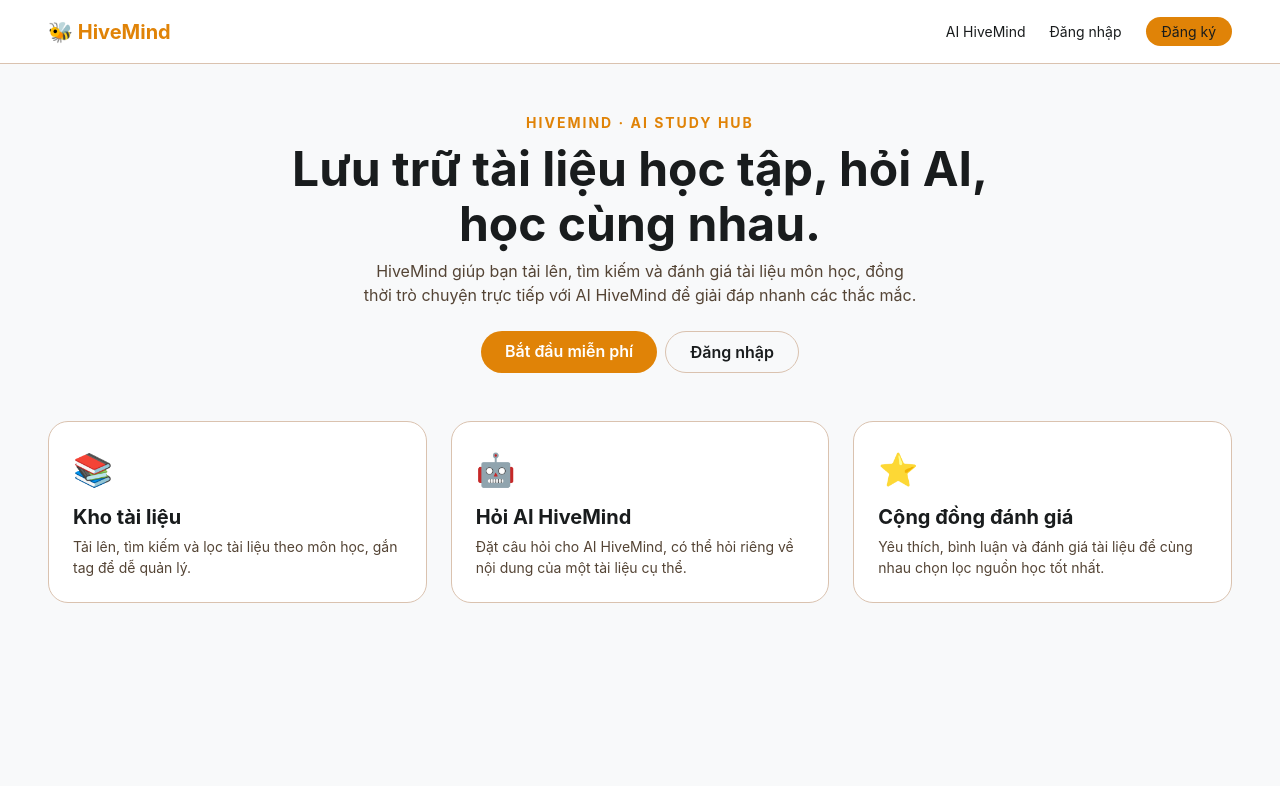
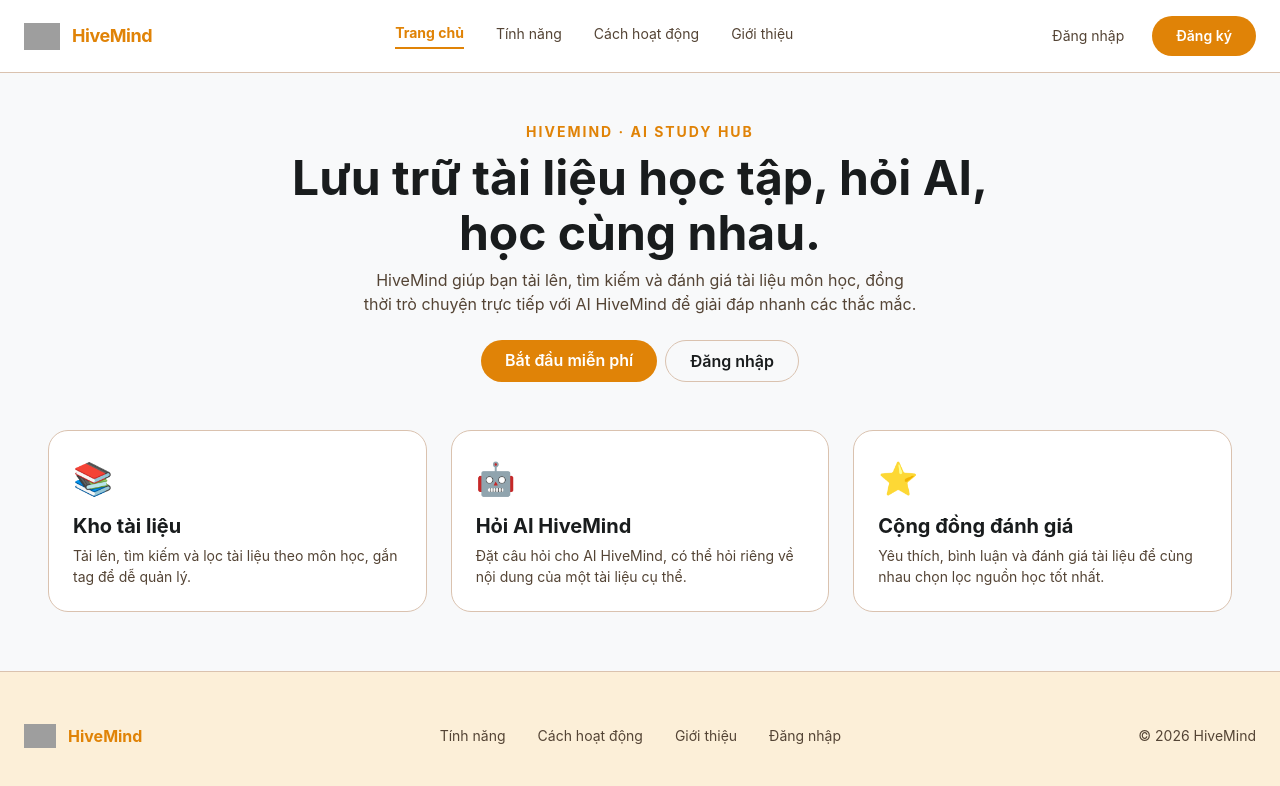
Before and after one commit to nguyenquocty080259-png/AISH, a React (Vite) app in the folder frontend/: page / in a window 1280 px wide. Shown: the top 786 px of the page. Built offline with nearby package versions, Linux system fonts and the light colour scheme; grey boxes are pictures that could not be loaded.

Commit message:
feat(guest): shared navbar, footer, marketing routes + tailwind theme

```diff
--- a/frontend/src/assets/css/tailwind.css
+++ b/frontend/src/assets/css/tailwind.css
@@ -1,9 +1,13 @@
 /* Tailwind utilities only: reset.css remains the app's sole reset/preflight. */
+@import "tailwindcss/theme.css";
 @import "tailwindcss/utilities.css";
 
 /* Utilities reference the existing app tokens; no values are duplicated. */
 @utility bg-primary { background-color: var(--color-primary); }
+@utility text-primary { color: var(--color-primary); }
 @utility text-primary-dark { color: var(--color-primary-dark); }
+@utility bg-primary-dark { background-color: var(--color-primary-dark); }
+@utility border-primary { border-color: var(--color-primary); }
 @utility bg-accent { background-color: var(--color-accent); }
 @utility bg-surface { background-color: var(--color-surface); }
 @utility bg-surface-soft { background-color: var(--color-surface-soft); }
--- /dev/null
+++ b/frontend/src/components/guest/GuestFooter.jsx
@@ -0,0 +1,23 @@
+import { Link } from "react-router-dom";
+import { ROUTES } from "../../constants/routes";
+import logo from "../../assets/images/hivemind-logo.png";
+
+export default function GuestFooter() {
+  return (
+    <footer className="bg-surface-soft border-t border-border">
+      <div className="flex flex-col md:flex-row justify-between items-center w-full max-w-7xl mx-auto px-6 py-12 gap-6">
+        <Link to={ROUTES.HOME} className="flex items-center gap-3">
+          <img src={logo} alt="HiveMind" className="w-8 h-8 object-contain" />
+          <span className="text-base font-bold text-primary">HiveMind</span>
+        </Link>
+        <div className="flex flex-wrap justify-center gap-8">
+          <Link to={ROUTES.FEATURES} className="text-sm text-secondary hover:text-primary transition-colors">Tính năng</Link>
+          <Link to={ROUTES.HOW_IT_WORKS} className="text-sm text-secondary hover:text-primary transition-colors">Cách hoạt động</Link>
+          <Link to={ROUTES.ABOUT} className="text-sm text-secondary hover:text-primary transition-colors">Giới thiệu</Link>
+          <Link to={ROUTES.LOGIN} className="text-sm text-secondary hover:text-primary transition-colors">Đăng nhập</Link>
+        </div>
+        <div className="text-sm text-secondary">© 2026 HiveMind</div>
+      </div>
+    </footer>
+  );
+}
--- /dev/null
+++ b/frontend/src/components/guest/GuestNavbar.jsx
@@ -0,0 +1,43 @@
+import { Link, NavLink } from "react-router-dom";
+import { ROUTES } from "../../constants/routes";
+import logo from "../../assets/images/hivemind-logo.png";
+
+const LINKS = [
+  { to: ROUTES.HOME, label: "Trang chủ", end: true },
+  { to: ROUTES.FEATURES, label: "Tính năng" },
+  { to: ROUTES.HOW_IT_WORKS, label: "Cách hoạt động" },
+  { to: ROUTES.ABOUT, label: "Giới thiệu" },
+];
+
+function linkClass({ isActive }) {
+  return [
+    "text-sm transition-colors pb-1",
+    isActive
+      ? "text-primary font-bold border-b-2 border-primary"
+      : "text-secondary hover:text-primary",
+  ].join(" ");
+}
+
+export default function GuestNavbar() {
+  return (
+    <header className="sticky top-0 z-50 bg-surface border-b border-border">
+      <nav className="flex items-center justify-between w-full max-w-7xl mx-auto px-6 py-4">
+        <Link to={ROUTES.HOME} className="flex items-center gap-3">
+          <img src={logo} alt="HiveMind" className="w-9 h-9 object-contain" />
+          <span className="text-lg font-bold text-primary tracking-tight">HiveMind</span>
+        </Link>
+        <div className="hidden md:flex items-center gap-8">
+          {LINKS.map((l) => (
+            <NavLink key={l.to} to={l.to} end={l.end} className={linkClass}>
+              {l.label}
+            </NavLink>
+          ))}
+        </div>
+        <div className="flex items-center gap-3">
+          <Link to={ROUTES.LOGIN} className="text-sm text-secondary hover:text-primary px-4 py-2 transition-colors">Đăng nhập</Link>
+          <Link to={ROUTES.SIGNUP} className="bg-primary hover:bg-primary-dark text-white text-sm font-semibold px-6 py-2.5 rounded-pill transition-colors">Đăng ký</Link>
+        </div>
+      </nav>
+    </header>
+  );
+}
--- a/frontend/src/constants/routes.js
+++ b/frontend/src/constants/routes.js
@@ -1,5 +1,8 @@
 export const ROUTES = {
   HOME: "/",
+  FEATURES: "/features",
+  HOW_IT_WORKS: "/how-it-works",
+  ABOUT: "/about",
   LOGIN: "/login",
   SIGNUP: "/signup",
   VERIFY_OTP: "/verify-otp",
--- /dev/null
+++ b/frontend/src/pages/about/AboutPage.jsx
@@ -0,0 +1,7 @@
+export default function AboutPage() {
+  return (
+    <div className="max-w-7xl mx-auto px-6 py-16">
+      <h1 className="text-2xl font-bold text-app">Giới thiệu</h1>
+    </div>
+  );
+}
--- /dev/null
+++ b/frontend/src/pages/features/FeaturesPage.jsx
@@ -0,0 +1,7 @@
+export default function FeaturesPage() {
+  return (
+    <div className="max-w-7xl mx-auto px-6 py-16">
+      <h1 className="text-2xl font-bold text-app">Tính năng</h1>
+    </div>
+  );
+}
--- /dev/null
+++ b/frontend/src/pages/how-it-works/HowItWorksPage.jsx
@@ -0,0 +1,7 @@
+export default function HowItWorksPage() {
+  return (
+    <div className="max-w-7xl mx-auto px-6 py-16">
+      <h1 className="text-2xl font-bold text-app">Cách hoạt động</h1>
+    </div>
+  );
+}
--- a/frontend/src/routes/AppLayout.jsx
+++ b/frontend/src/routes/AppLayout.jsx
@@ -5,6 +5,8 @@ import { ROUTES } from "../constants/routes";
 import { ROLES } from "../constants/roles";
 import AIHiveMindWidget from "../components/ai-widget/AIHiveMindWidget";
 import NotificationBell from "../components/notifications/NotificationBell";
+import GuestNavbar from "../components/guest/GuestNavbar";
+import GuestFooter from "../components/guest/GuestFooter";
 import { AiWidgetProvider } from "../context/AiWidgetContext";
 import "./AppLayout.css";
 
@@ -73,24 +75,13 @@ export default function AppLayout() {
         )}
 
         <div className="app-shell__body">
-          {!isAuthenticated && (
-            <header className="guest-topbar">
-              <Link to={ROUTES.HOME} className="guest-topbar__brand">
-                🐝 HiveMind
-              </Link>
-              <nav className="guest-topbar__nav">
-                <Link to={ROUTES.AI_CHAT}>AI HiveMind</Link>
-                <Link to={ROUTES.LOGIN}>Đăng nhập</Link>
-                <Link to={ROUTES.SIGNUP} className="guest-topbar__cta">
-                  Đăng ký
-                </Link>
-              </nav>
-            </header>
-          )}
+          {!isAuthenticated && <GuestNavbar />}
 
           <main className="app-main">
             <Outlet />
           </main>
+
+          {!isAuthenticated && <GuestFooter />}
         </div>
       </div>
       {isAuthenticated && <AIHiveMindWidget />}
--- a/frontend/src/routes/AppRoutes.jsx
+++ b/frontend/src/routes/AppRoutes.jsx
@@ -14,6 +14,9 @@ import ForgotPasswordPage from "../pages/auth/ForgotPasswordPage";
 import ResetPasswordPage from "../pages/auth/ResetPasswordPage";
 
 import HomePage from "../pages/home/HomePage";
+import FeaturesPage from "../pages/features/FeaturesPage";
+import HowItWorksPage from "../pages/how-it-works/HowItWorksPage";
+import AboutPage from "../pages/about/AboutPage";
 import DashboardPage from "../pages/dashboard/DashboardPage";
 import DocumentPage from "../pages/document/DocumentPage";
 import TrashPage from "../pages/document/TrashPage";
@@ -42,6 +45,9 @@ export default function AppRoutes() {
     <Routes>
       <Route element={<AppLayout />}>
         <Route path={ROUTES.HOME} element={<HomePage />} />
+        <Route path={ROUTES.FEATURES} element={<FeaturesPage />} />
+        <Route path={ROUTES.HOW_IT_WORKS} element={<HowItWorksPage />} />
+        <Route path={ROUTES.ABOUT} element={<AboutPage />} />
         <Route path={ROUTES.AI_CHAT} element={<AiChatPage />} />
         <Route path={ROUTES.OAUTH_SUCCESS} element={<OAuthSuccessPage />} />
 
```
